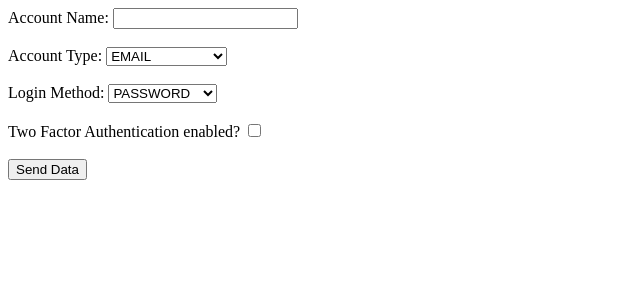
After one commit to Finamisvm/Cerberus, a Flask app: page /account/edit in a window 1280 px wide. The commit adds this page. Shown: the top 300 px of the page, without its empty margins (0-640 px from the left). Run offline with Flask 3, Linux system fonts and the light colour scheme; some libraries are stand-ins or nearby versions.

Commit message:
added htmx and implemented basic form

```diff
--- a/app.py
+++ b/app.py
@@ -2,6 +2,9 @@ import numpy as np;
 import pandas as pd;
 import seaborn as sns;
 import seaborn.objects as so;
+from model.accountType import AccountType
+from model.loginMethod import LoginMethod
+from model.twoFactorMethod import TwoFactorMethod
 
 from flask import Flask, render_template, request
 import sqlite3
@@ -19,6 +22,21 @@ datatable = []
 @app.route("/", methods=["GET"])
 def hello_world():
     return render_template("index.html")
+
+
+@app.route("/account/edit", methods=["GET"])
+def account_edit():
+    return render_template("account/edit.html", accountTypes=AccountType, loginMethods=LoginMethod)
+
+@app.route("/account/2fa", methods=["GET"])
+def account_twoFAFrom():
+    is2FAActive = request.values.get('twoFAActive')
+    if is2FAActive is None:
+        return ""
+
+    return render_template("account/towFAAutentication.html", twoFAMethods=TwoFactorMethod)
+
+
 
 @app.route("/api/account", methods=["GET", "POST"])
 def account():
--- /dev/null
+++ b/templates/account/edit.html
@@ -0,0 +1,37 @@
+<form action="/account/update" method="post">
+    <label for="accountName">Account Name:</label>
+    <input type="text" id="accountName" name="accountName" />
+    <br /><br />
+
+    <label for="accountType">Account Type:</label>
+    <select id="accountType" name="accountType">
+        {% for accType in accountTypes %}
+            <option value="{{ accType.value }}">{{ accType.name }}</option>
+        {% endfor %}
+    </select>
+    <br /><br />
+
+    <label for="loginMethod">Login Method:</label>
+    <select id="loginMethod" name="loginMethod">
+        {% for loginMethod in loginMethods %}
+            <option value="{{ loginMethod.value }}">{{ loginMethod.name }}</option>
+        {% endfor %}
+    </select>
+    <br /><br />
+
+
+    <label for="twoFAActive">Two Factor Authentication enabled?</label>
+    <input type="checkbox"  id="twoFAActive" name="twoFAActive" value="true"
+        hx-get="/account/2fa"
+        hx-target="#twoFactorContainer"
+        hx-swap="innerHTML"/>
+    <br /><br />
+
+    <div id="twoFactorContainer">
+    </div>
+
+    <!-- recovery method -->
+
+    <input type="submit" value="Send Data">
+</form>
+<script src="https://unpkg.com/htmx.org@1.9.3"></script>
```
Also changed, not shown: model/account.py (added, +15 -0 lines), model/accountType.py (added, +9 -0 lines), model/loginMethod.py (added, +11 -0 lines), model/recoveryMethod.py (added, +8 -0 lines), model/twoFactorMethod.py (added, +8 -0 lines), templates/account/towFAAutentication.html (added, +7 -0 lines), templates/index.html (+21 -6 lines).
